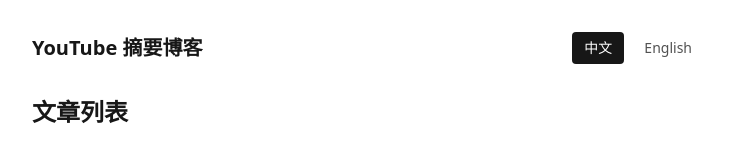
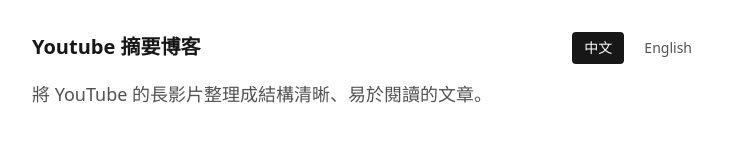
Before and after one commit to flowasitgoes/youtube-video-blog-post, a Next.js app: page /blog in a window 1280 px wide. Shown: the top 141 px of the page, without its empty margins (272-1007 px from the left). Built offline with nearby package versions, Linux system fonts and the light colour scheme.

Commit message:
ok pages

```diff
--- a/app/blog/[slug]/page.tsx
+++ b/app/blog/[slug]/page.tsx
@@ -5,9 +5,8 @@
 import ArticleLayout from "@/components/ArticleLayout";
 import SectionBlock from "@/components/SectionBlock";
 import LanguageSwitch from "@/components/LanguageSwitch";
+import { getSiteName } from "@/lib/site";
 import type { Locale } from "@/lib/types";
-
-const SITE_NAME = "YouTube 摘要博客";
 
 type Props = {
   params: Promise<{ slug: string }>;
@@ -31,15 +30,16 @@
   const resolved = await searchParams;
   const lang = getLang(resolved);
   const article = getArticle(slug, lang);
-  if (!article) return { title: SITE_NAME };
+  const siteName = getSiteName(lang);
+  if (!article) return { title: siteName };
   const title = article.title[lang] || article.title.zh;
   const description = article.description[lang] || article.description.zh;
   const url = `https://yoursite.com/blog/${slug}?lang=${lang}`;
   return {
-    title: `${title} | ${SITE_NAME}`,
+    title: `${title} | ${siteName}`,
     description,
     openGraph: {
-      title: `${title} | ${SITE_NAME}`,
+      title: `${title} | ${siteName}`,
       description,
       url,
     },
@@ -64,7 +64,7 @@
             href="/blog"
             className="text-lg font-semibold text-neutral-900 dark:text-neutral-100"
           >
-            {SITE_NAME}
+            {getSiteName(lang)}
           </Link>
           <LanguageSwitch />
         </div>
--- a/app/blog/page.tsx
+++ b/app/blog/page.tsx
@@ -1,9 +1,8 @@
 import Link from "next/link";
 import { getArticles } from "@/lib/getArticles";
 import LanguageSwitch from "@/components/LanguageSwitch";
+import { getSiteName, getSubtitle } from "@/lib/site";
 import type { Locale } from "@/lib/types";
-
-const SITE_NAME = "YouTube 摘要博客";
 
 type Props = {
   searchParams: Promise<{ lang?: string }>;
@@ -18,17 +17,23 @@
   const resolved = await searchParams;
   const lang = getLang(resolved);
   const articles = getArticles(lang);
+  const siteName = getSiteName(lang);
 
   return (
     <main className="min-h-screen bg-white px-4 py-8 dark:bg-neutral-950 sm:px-6">
       <div className="mx-auto max-w-[42rem]">
-        <header className="mb-8 flex items-center justify-between">
-          <Link
-            href="/"
-            className="text-xl font-bold text-neutral-900 dark:text-neutral-100"
-          >
-            {SITE_NAME}
-          </Link>
+        <header className="mb-8 flex items-start justify-between">
+          <div>
+            <Link
+              href="/"
+              className="text-xl font-bold text-neutral-900 dark:text-neutral-100"
+            >
+              {siteName}
+            </Link>
+            <p className="mt-4 text-lg text-neutral-600 dark:text-neutral-400">
+              {getSubtitle(lang)}
+            </p>
+          </div>
           <LanguageSwitch />
         </header>
         <h1 className="mb-6 text-2xl font-bold text-neutral-900 dark:text-neutral-100">
--- a/app/layout.tsx
+++ b/app/layout.tsx
@@ -2,8 +2,8 @@
 import "@/styles/globals.css";
 
 export const metadata: Metadata = {
-  title: "YouTube 摘要博客",
-  description: "阅读结构化摘要，节省观看长视频的时间",
+  title: "Youtube 摘要博客",
+  description: "將 YouTube 的長影片整理成結構清晰、易於閱讀的文章。",
   metadataBase: new URL("https://yoursite.com"),
 };
 
--- a/app/page.tsx
+++ b/app/page.tsx
@@ -1,14 +1,15 @@
 import Link from "next/link";
+import { SITE_NAME_ZH, SUBTITLE_ZH } from "@/lib/site";
 
 export default function HomePage() {
   return (
     <main className="min-h-screen px-4 py-12 sm:px-6">
       <div className="mx-auto max-w-2xl text-center">
         <h1 className="text-3xl font-bold tracking-tight sm:text-4xl">
-          YouTube 摘要博客
+          {SITE_NAME_ZH}
         </h1>
         <p className="mt-4 text-lg text-neutral-600 dark:text-neutral-400">
-          阅读结构化摘要，节省观看长视频的时间
+          {SUBTITLE_ZH}
         </p>
         <Link
           href="/blog"
--- /dev/null
+++ b/lib/site.ts
@@ -0,0 +1,17 @@
+import type { Locale } from "./types";
+
+/** 網站標題 */
+export const SITE_NAME_ZH = "Youtube 摘要博客";
+export const SITE_NAME_EN = "Video Digest – YouTube Video Summary & Insight";
+
+/** 副標 */
+export const SUBTITLE_ZH = "將 YouTube 的長影片整理成結構清晰、易於閱讀的文章。";
+export const SUBTITLE_EN = "Turn YouTube long videos into structured easy-to-read articles.";
+
+export function getSiteName(lang: Locale): string {
+  return lang === "en" ? SITE_NAME_EN : SITE_NAME_ZH;
+}
+
+export function getSubtitle(lang: Locale): string {
+  return lang === "en" ? SUBTITLE_EN : SUBTITLE_ZH;
+}
```
